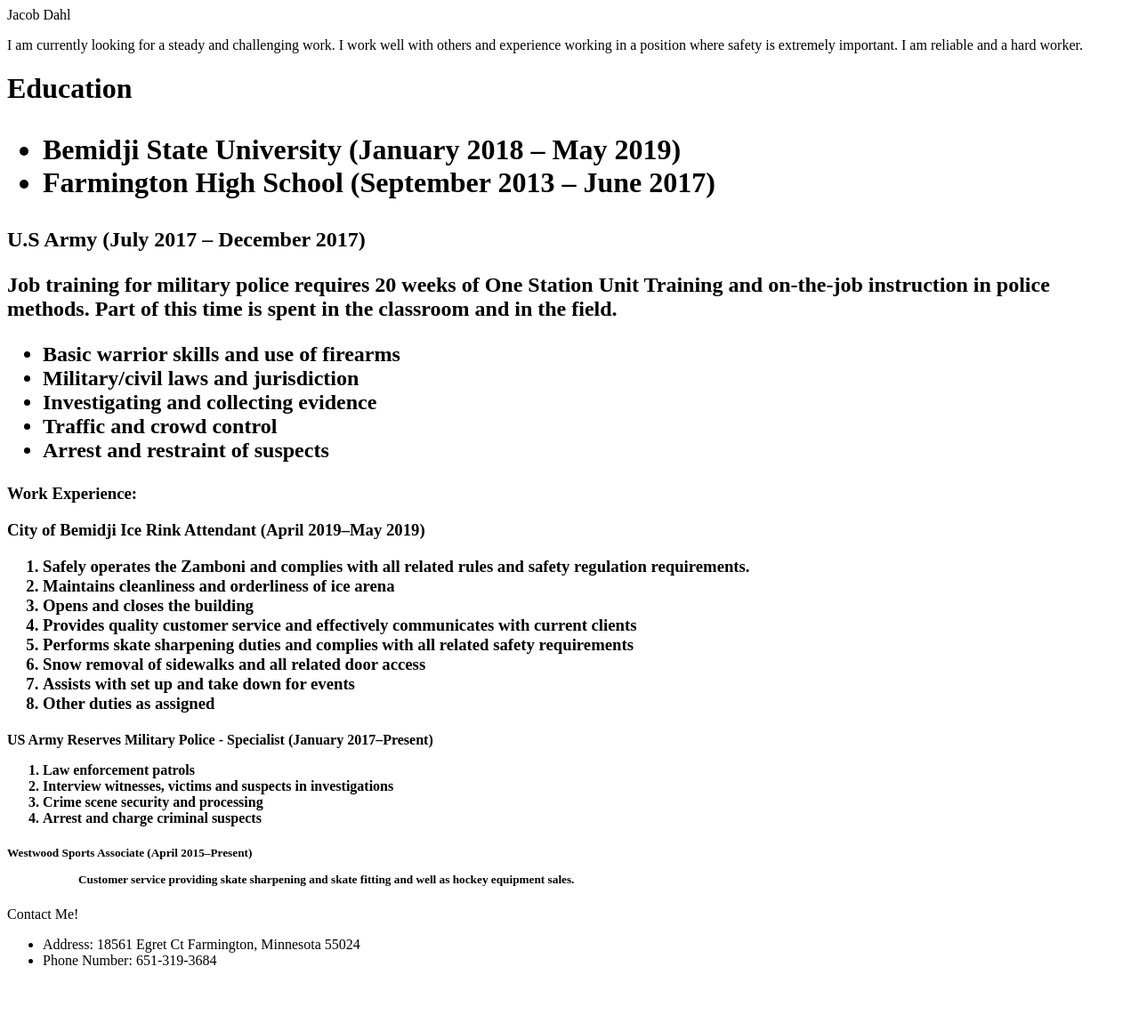
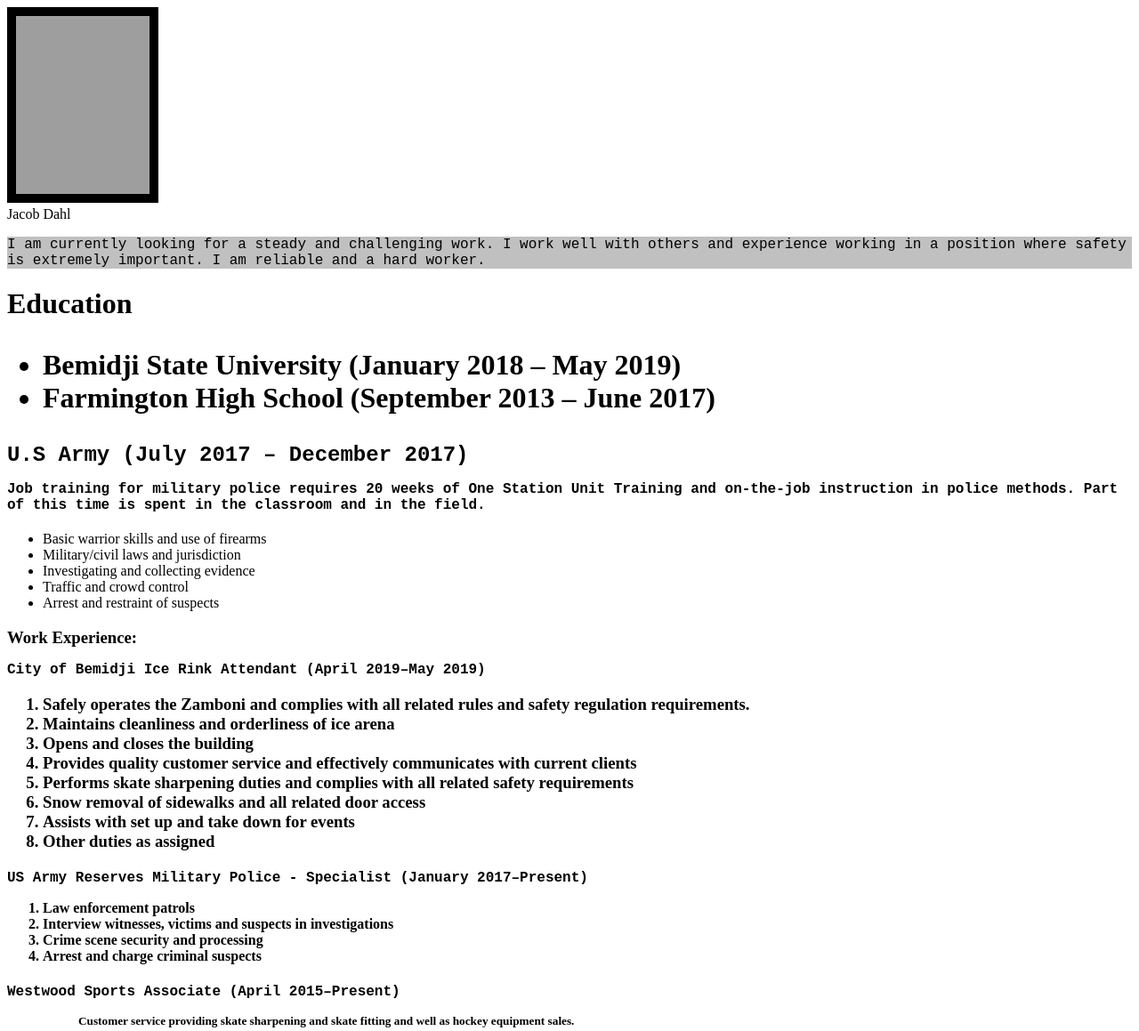
Before and after one commit to Jakers99/index.html, a plain HTML site: page index.html in a window 1280 px wide. Shown: the top 1159 px of the page at 89% size. Before the commit the page ends 1105 px from the top, so only its background shows below. Drawn offline with Linux system fonts and the light colour scheme; grey boxes are pictures that could not be loaded.

Commit message:
Update and rename .html to index.html

```diff
--- a/.html
+++ b/index.html
@@ -1,10 +1,44 @@
 <!DOCTYPE html>
 <html>
+	<style>
+  .red-text {
+    color: red;
+  }
+
+  h2 {
+    font-family: Lobster, monospace;
+  }
+
+  p {
+    font-size: 16px;
+    font-family: monospace;
+  }
+
+  .thick-black-border {
+    border-color: black;
+    border-width: 10px;
+    border-style: solid;
+
+  }
+
+head {
+	font-size: 30px;
+	font-weight: bold;
+		}
+
+  .silver-background {
+    background-color: silver;
+  }
+</style>
+	<div>
+	<img class="thick-black-border" src="https://scontent-msp1-1.xx.fbcdn.net/v/t1.0-9/45925117_10213102071842662_7781387928873205760_n.jpg?_nc_cat=110&_nc_oc=AQlz2k-gxvFqotJTCmS-C3GJFgv52Ifa6v7VztE6YJwxPC6Y7n0zQzcv4Ts6pKLjui8&_nc_ht=scontent-msp1-1.xx&oh=1098dc634764556a9676bd1d759840a2&oe=5E002DB4" alt="Professional Photo" width="150"
+         height="200">
+	</div>
 	<head>
 	Jacob Dahl
 	</head>
 	<body>
-		<p>I am currently looking for a steady and challenging work.  I work well with
+		<p class="silver-background">I am currently looking for a steady and challenging work.  I work well with
     others and experience working in a position where safety is extremely important.  I am reliable and a hard worker.</p>
 	</body>
   <h1>Education
@@ -18,13 +52,13 @@
 (September 2013 – June 2017)</li>
 </ul>
 </p>
-
+<div>
 </h1>
 <h2>U.S Army (July 2017 – December 2017)
 <p>Job training for military police requires 20 weeks of One Station Unit Training and on-the-job instruction in police
-methods. Part of this time is spent in the classroom and in the field.
-</p>
-
+methods. Part of this time is spent in the classroom and in the field.</p>
+	</h2>
+</div>
 <p>
 <ul type="bullet">
 <li>Basic warrior skills and use of firearms</li>
@@ -34,7 +68,7 @@ methods. Part of this time is spent in the classroom and in the field.
 <li>Arrest and restraint of suspects</li>
 </ul>
 </p>
-</h2>
+<div>
 <h3>Work Experience:
 <p>City of Bemidji  Ice Rink Attendant
 (April 2019–May 2019)</p>
@@ -48,7 +82,10 @@ methods. Part of this time is spent in the classroom and in the field.
 <li>Assists with set up and take down for events</li>
 <li>Other duties as assigned</li>
 </ol>
-</h3>
+
+	</h3>
+</div>
+<div>
 <h4>
 <p>US Army Reserves  Military Police - Specialist (January 2017–Present)
 </p>
@@ -58,7 +95,10 @@ methods. Part of this time is spent in the classroom and in the field.
 <li>Crime scene security and processing</li>
 <li>Arrest and charge criminal suspects</li>
 </ol>
+
 </h4>
+</div>
+<div>
 <h5>
 <p>Westwood Sports Associate
 (April 2015–Present)</p>
@@ -66,9 +106,12 @@ methods. Part of this time is spent in the classroom and in the field.
 <ol>Customer service providing skate sharpening and skate fitting and well as hockey equipment sales.  </ol>
 </ol>
 </h5>
+</div>
+<div>
 <p>Contact Me!</p>
 <ul type="bullet">
 <li>Address: 18561 Egret Ct Farmington, Minnesota 55024</li>
 <li>Phone Number: 651-319-3684</li>
 </ul>
 </html>
+</div>
```
